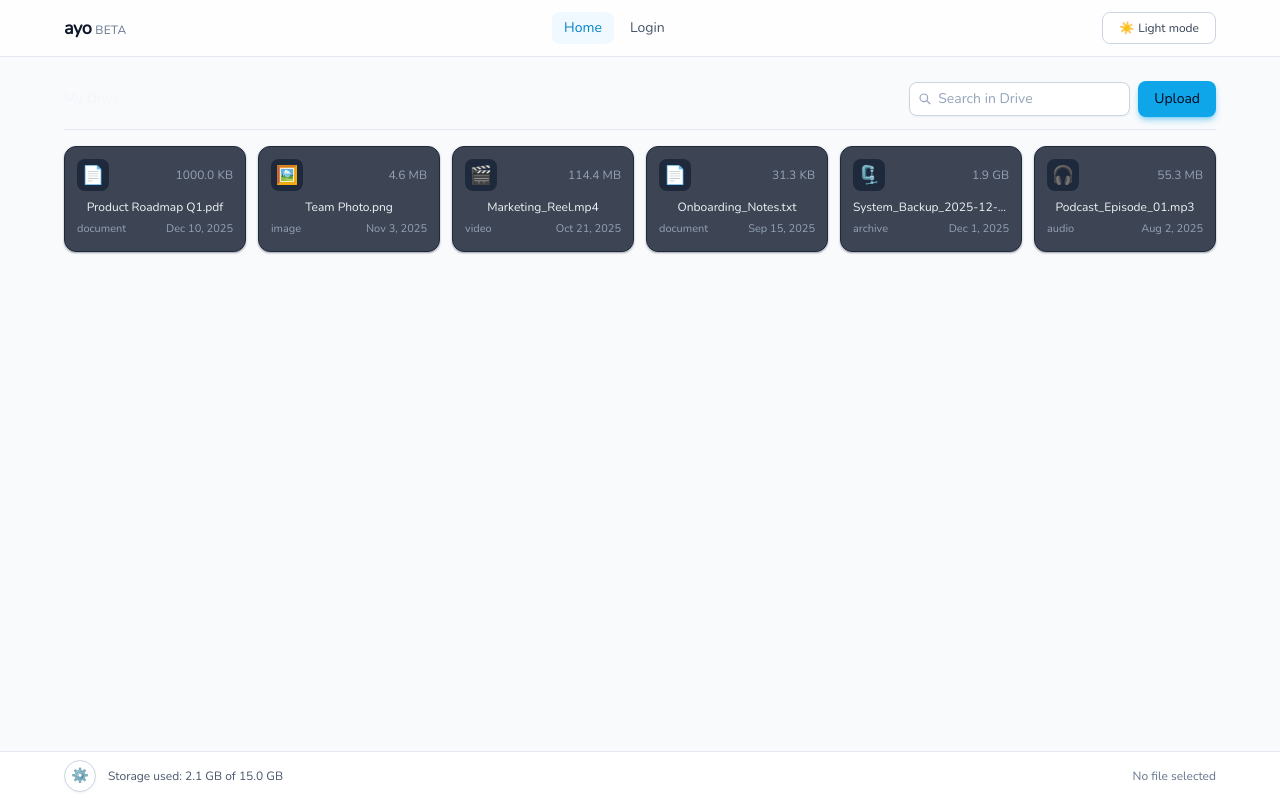
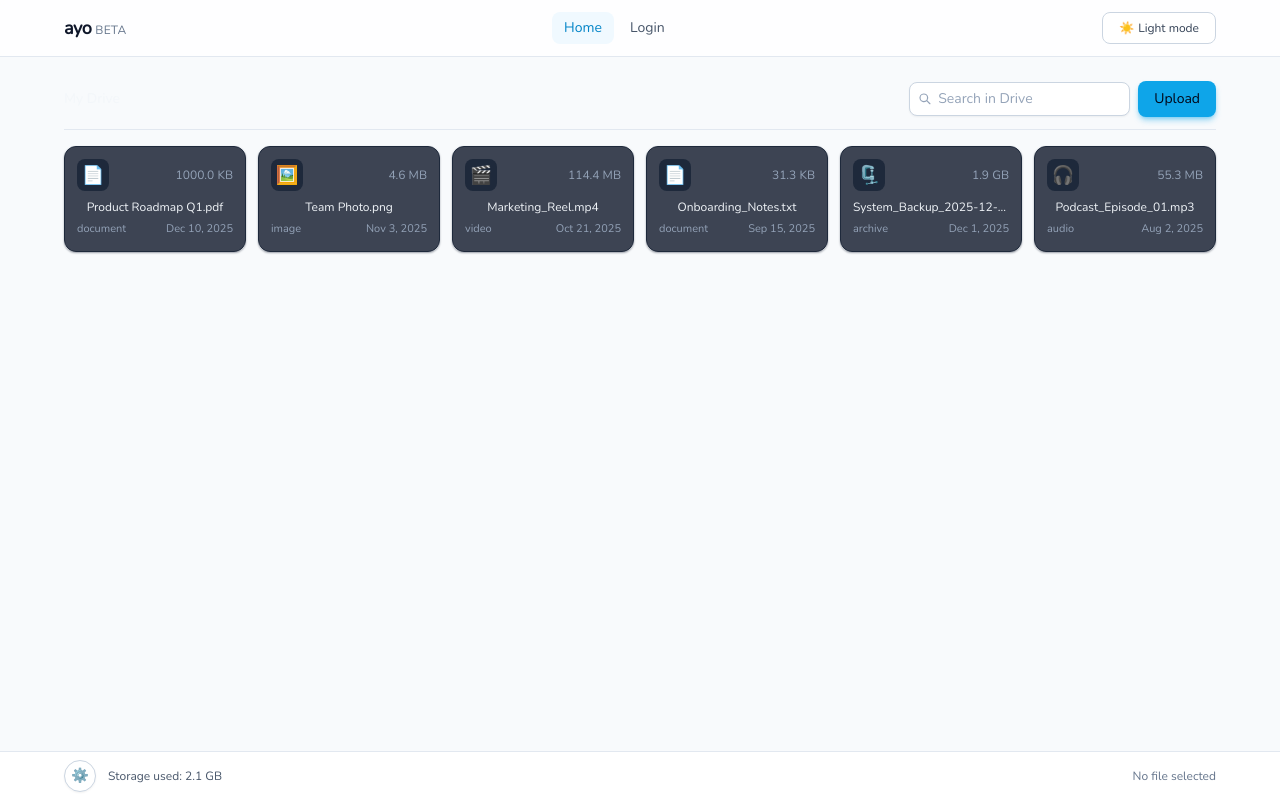
Before and after one commit to imdeepmind/ayo, a React (Vite) app in the folder frontend/: page / in a window 1280 px wide. Built offline with nearby package versions, Linux system fonts and the light colour scheme.

Commit message:
feat: small cleanup

```diff
--- a/frontend/index.html
+++ b/frontend/index.html
@@ -3,7 +3,7 @@
 <head>
     <meta charset="UTF-8"/>
     <meta content="width=device-width, initial-scale=1.0" name="viewport"/>
-    <title>ayo</title>
+    <title>ayo BETA</title>
 </head>
 <body>
 <div id="root"></div>
--- a/frontend/src/components/items/DriveStatusBar.tsx
+++ b/frontend/src/components/items/DriveStatusBar.tsx
@@ -3,7 +3,6 @@ import IconButton from '@/components/bits/IconButton';
 
 type DriveStatusBarProps = {
   totalUsedBytes: number;
-  totalLimitBytes: number;
   selectionSummary?: string;
 };
 
@@ -17,7 +16,6 @@ function formatSize(bytes: number): string {
 
 export default function DriveStatusBar({
   totalUsedBytes,
-  totalLimitBytes,
   selectionSummary,
 }: DriveStatusBarProps) {
   return (
@@ -30,7 +28,7 @@ export default function DriveStatusBar({
             </IconButton>
           </Link>
           <span className="whitespace-nowrap">
-            Storage used: {formatSize(totalUsedBytes)} of {formatSize(totalLimitBytes)}
+            Storage used: {formatSize(totalUsedBytes)}
           </span>
         </div>
 
--- a/frontend/src/mock-data/files.ts
+++ b/frontend/src/mock-data/files.ts
@@ -8,8 +8,6 @@ export interface FileItem {
   modifiedAt: string; // ISO string for now; can be Date when wired to API
   owner: string;
 }
-
-export const TOTAL_STORAGE_LIMIT_BYTES = 15 * 1024 * 1024 * 1024; // 15 GB
 
 export const files: FileItem[] = [
   {
--- a/frontend/src/pages/Home.tsx
+++ b/frontend/src/pages/Home.tsx
@@ -1,5 +1,5 @@
 import { useMemo, useState } from 'react';
-import { files, TOTAL_STORAGE_LIMIT_BYTES, calculateTotalUsedBytes } from '@/mock-data/files';
+import { files, calculateTotalUsedBytes } from '@/mock-data/files';
 import DriveToolbar from '@/components/items/DriveToolbar';
 import DriveFileTable from '@/components/items/DriveFileTable';
 import DriveStatusBar from '@/components/items/DriveStatusBar';
@@ -33,7 +33,7 @@ export default function Home() {
           <DriveFileTable files={filteredFiles} />
         </div>
 
-        <DriveStatusBar totalUsedBytes={totalUsedBytes} totalLimitBytes={TOTAL_STORAGE_LIMIT_BYTES} />
+        <DriveStatusBar totalUsedBytes={totalUsedBytes} />
       </div>
     </div>
   );
```
